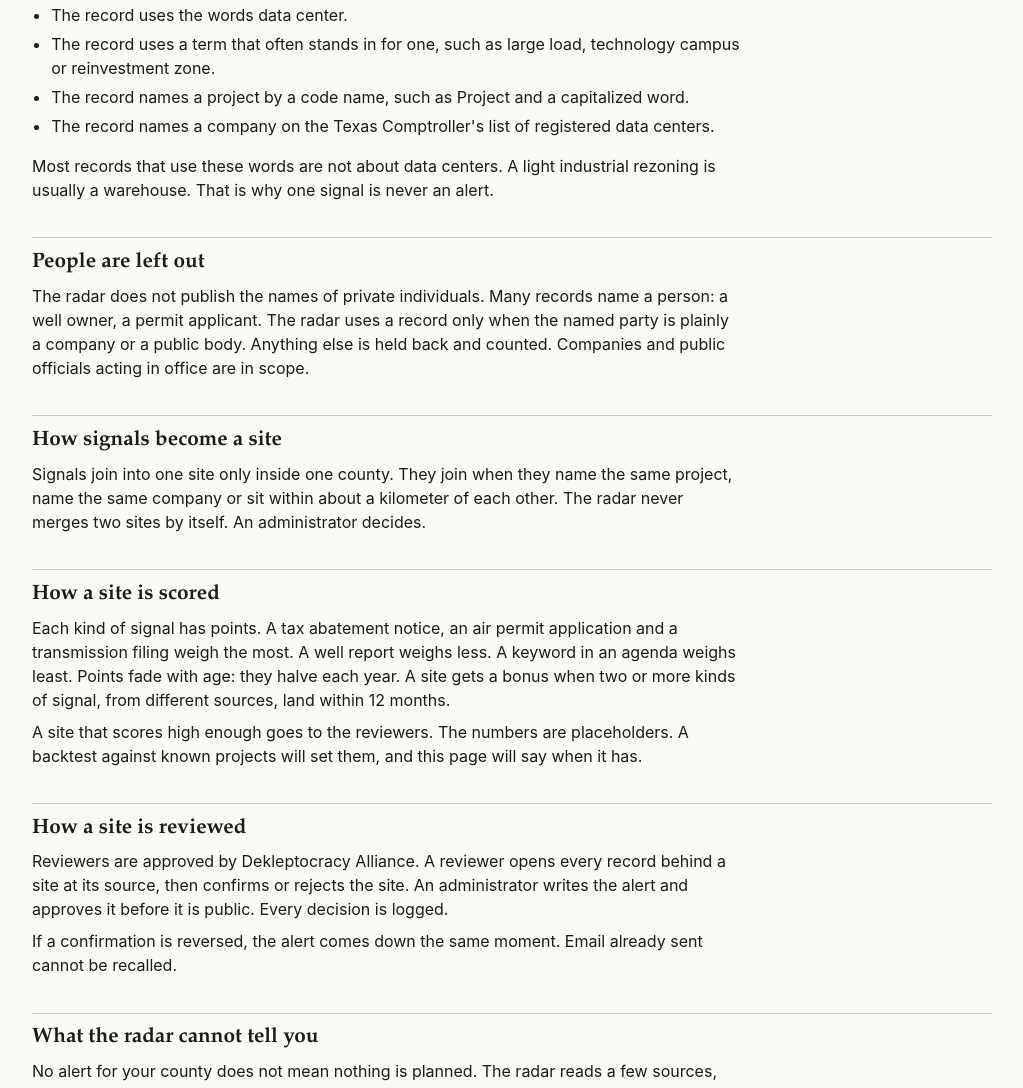
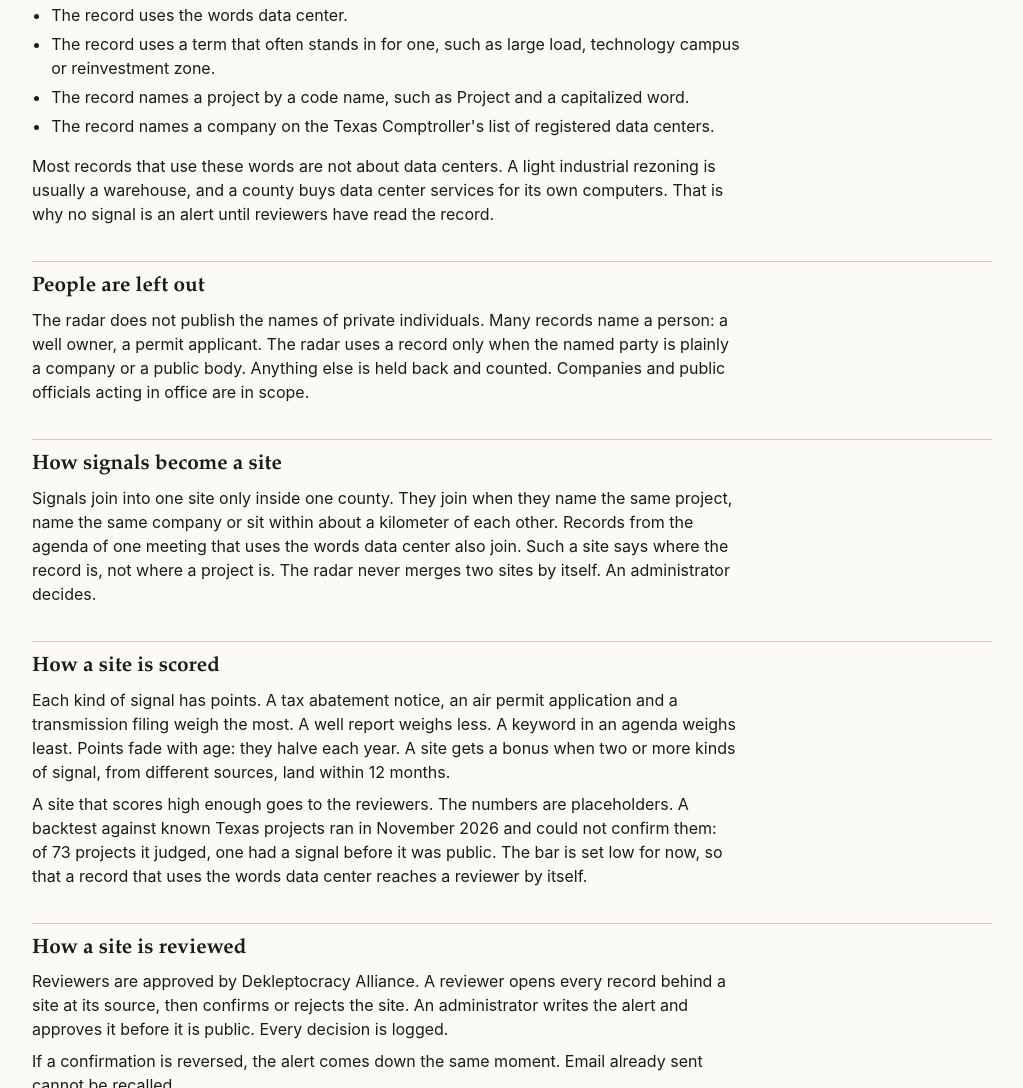
Before and after one commit to th4449/radar, an Astro site in the folder web/: page /methodology in a window 1280 px wide. Shown: the part 1586-2674 px from the top of the page, without its empty margins (128-1151 px from the left). Built offline with nearby package versions, Linux system fonts and the light colour scheme; Astro itself is replaced by a stand-in of ours.

Commit message:
Methodology page: the meeting rule for sites, and what the backtest found
Co-Authored-By: Claude Fable 5.2 <noreply@anthropic.com>

```diff
--- a/web/src/pages/methodology/index.astro
+++ b/web/src/pages/methodology/index.astro
@@ -93,7 +93,8 @@ const stateOf = (code: string) => STATES.find((s) => s.code === code)?.name ?? c
     </ul>
     <p>
       Most records that use these words are not about data centers. A light industrial rezoning
-      is usually a warehouse. That is why one signal is never an alert.
+      is usually a warehouse, and a county buys data center services for its own computers. That
+      is why no signal is an alert until reviewers have read the record.
     </p>
 
     <h2>People are left out</h2>
@@ -107,8 +108,10 @@ const stateOf = (code: string) => STATES.find((s) => s.code === code)?.name ?? c
     <h2>How signals become a site</h2>
     <p>
       Signals join into one site only inside one county. They join when they name the same
-      project, name the same company or sit within about a kilometer of each other. The radar
-      never merges two sites by itself. An administrator decides.
+      project, name the same company or sit within about a kilometer of each other. Records
+      from the agenda of one meeting that uses the words data center also join. Such a site
+      says where the record is, not where a project is. The radar never merges two sites by
+      itself. An administrator decides.
     </p>
 
     <h2>How a site is scored</h2>
@@ -120,7 +123,9 @@ const stateOf = (code: string) => STATES.find((s) => s.code === code)?.name ?? c
     </p>
     <p>
       A site that scores high enough goes to the reviewers. The numbers are placeholders. A
-      backtest against known projects will set them, and this page will say when it has.
+      backtest against known Texas projects ran in November 2026 and could not confirm them:
+      of 73 projects it judged, one had a signal before it was public. The bar is set low for
+      now, so that a record that uses the words data center reaches a reviewer by itself.
     </p>
 
     <h2>How a site is reviewed</h2>
```
